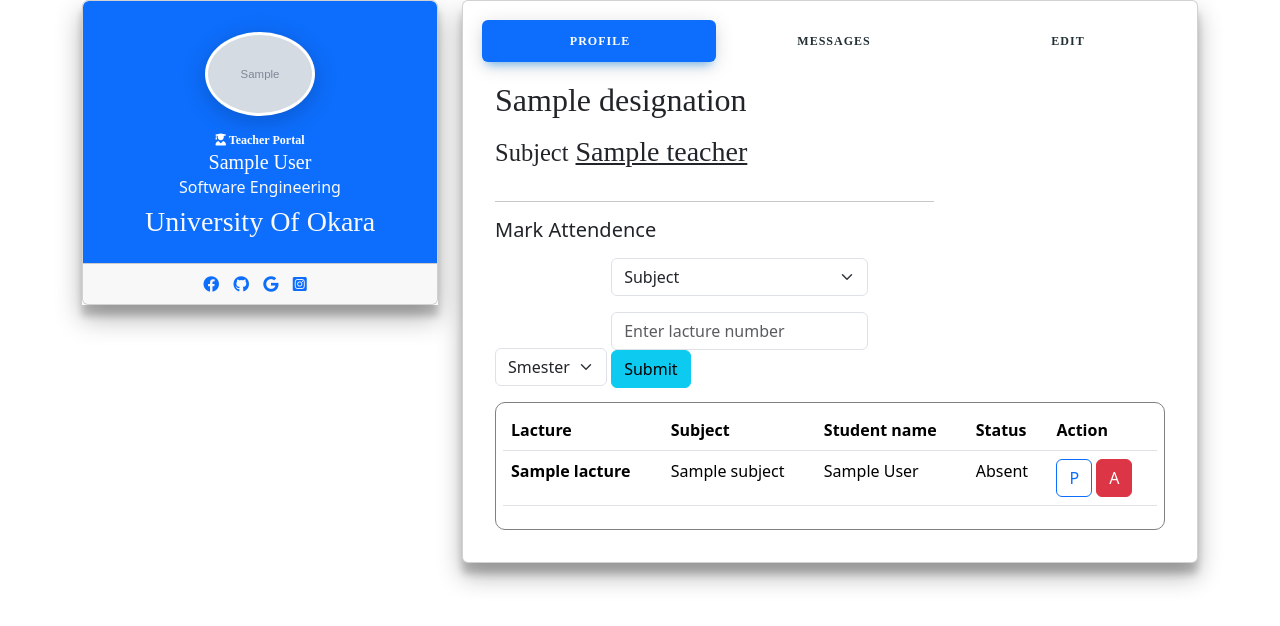
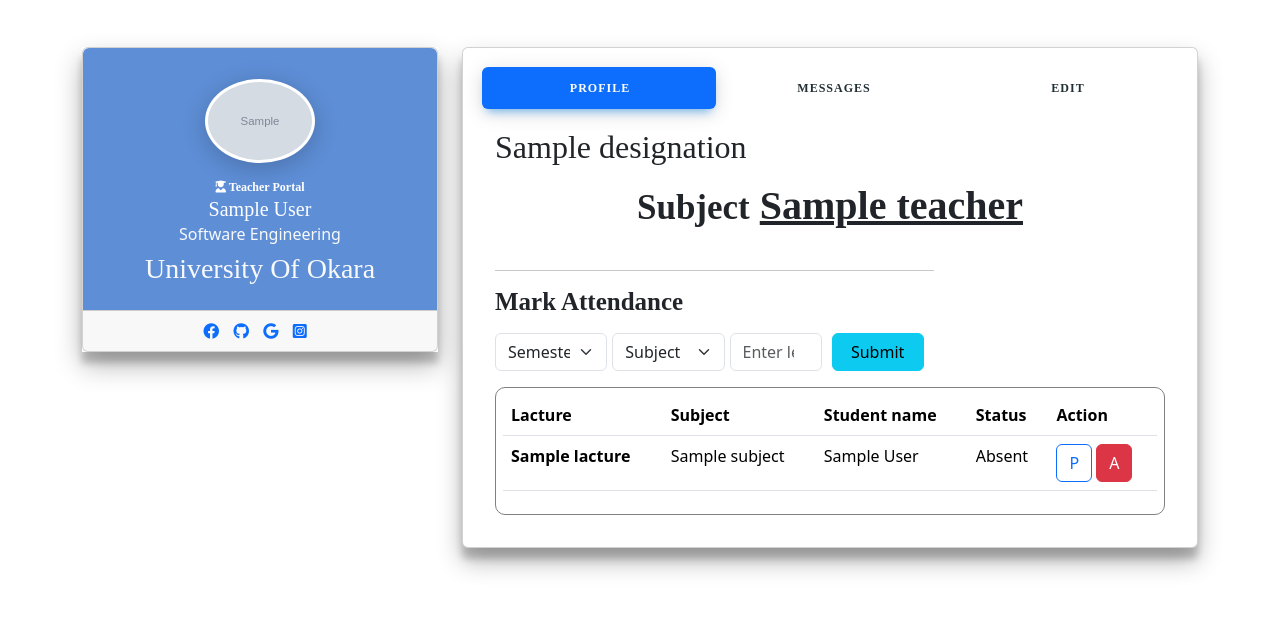
Before and after one commit to mudasir45/Universtiy_automation_system, a Django app: template project/template/teacher.html in a window 1280 px wide. Shown: the top 626 px of the page. Run offline with Django 4.2, Linux system fonts and the light colour scheme; data comes from the database, SQL or seed files in the repository; tables that the repository leaves empty hold one stand-in row (values such as "Sample post"); the template is opened without the code that fills it: values that come from a table or form of the project are taken from there, most other values are stand-ins (such as "Sample title", 1, 10 or a date in 2020); grey boxes marked "Sample" are stand-in pictures; some libraries are stand-ins or nearby versions.

Commit message:
update teacher.html

```diff
--- a/project/template/teacher.html
+++ b/project/template/teacher.html
@@ -24,6 +24,31 @@
     .custom-text {
            font-family: 'Merriweather', serif;;
         }
+
+    .custom-text111{
+            font-family: 'Merriweather', serif;
+            font-size: 25px;
+            font-weight: bold;
+         }
+     .custom-text11{
+            font-family: 'Merriweather', serif;
+            font-size: 40px;
+            font-weight: bold;
+         }
+    .space{
+            margin-inline-end: 5px;
+        }
+    .space-btn{
+            margin-inline-end: 1px;
+        }
+    .container {
+        position: relative;
+        top: 47px; /* Adjust this value to move the container down */
+    }
+    .custom-bg {
+            background-color: #5E8ED6;
+        }
+
 </style>
 
 <body>
@@ -33,7 +58,7 @@
             <div class="col-lg-4">
                 <div class="profile-card-4 z-depth-3">
                     <div class="card">
-                        <div class="card-body text-center bg-primary rounded-top">
+                        <div class="card-body text-center custom-bg rounded-top">
                             <div class="user-box ">
                                 <img src="{{Teacher.img.url}}" alt="user avatar">
                             </div>
@@ -78,18 +103,23 @@
                         <div class="tab-content p-3">
                             <div class="tab-pane active show" id="profile">
                                 <h2 class="mb-3 custom-text"> <small> </small> {{Teacher.designation}}</h2>
-                                <h3 class="mb-3 custom-text justify-content-center"> <small>Subject</small> <u> {{Teacher.subject}}</u></h3>
+                                <div class="mb-3 d-flex justify-content-center">
+                                    <h3 class="custom-text11">
+                                        <small>Subject</small>
+                                        <u>{{ Teacher.subject }}</u>
+                                    </h3>
+                                </div>
 
                                 <div class="row">
 
                                     <div class="col-md-8">
                                         <hr>
-                                        <form action="{% url 'teacher' %}" method="POST" id="Check-attendence">
+                                        <form action="{% url 'teacher' %}" method="POST" id="Check-attendance">
                                             {% csrf_token %}
-                                        <h5 class="mt-2 mb-3">Mark Attendence </h5>
-                                        <div class="d-inline-block">
-                                            <select class="form-select mb-3 mr-2 border-1 smester1" name="smester" aria-label="Default select example">
-                                                <option selected>Smester</option>
+                                            <h5 class="mt-2 mb-3 custom-text111">Mark Attendance</h5>
+                                            <div class="d-flex align-items-center mb-3">
+                                                <select class="form-select border-1 semester1 space" name="semester" aria-label="Default select example" style="margin-right: 5px;">
+                                                    <option selected>Semester</option>
                                                     <option value="1">1</option>
                                                     <option value="2">2</option>
                                                     <option value="3">3</option>
@@ -99,20 +129,21 @@
                                                     <option value="7">7</option>
                                                     <option value="8">8</option>
                                                 </select>
-                                        </div>
-                                        <div class="d-inline-block">
-                                            <select class="form-select mb-3  border-1" name="subject" aria-label="Default select example">
+                                                <select class="form-select border-1 space" name="subject" aria-label="Default select example" style="margin-right: 5px;">
                                                     <option selected>Subject</option>
                                                     {% for subject in Subjects %}
-                                                    <option value="{{subject.id}}">{{subject.name}}</option>
+                                                    <option value="{{ subject.id }}">{{ subject.name }}</option>
                                                     {% endfor %}
-
                                                 </select>
-                                            <input type="number" placeholder="Enter lacture number" name="lacture" class="form-control">
-                                            <button type="submit" class="btn btn-info">Submit</button>
+                                                <input type="number" placeholder="Enter lecture number" name="lecture" class="form-control" style="width: 100%; margin-right: 10px;">
+                                                <button type="submit" class="btn btn-info" style="width: 100%; margin-right: 10px;">Submit</button>
                                             </div>
                                         </form>
                                     </div>
+
+
+
+
                                     <!-- <div class="col-md-1"></div> -->
                                     <div class="col-md-12">
                                         <div style="border: 1px solid grey; border-radius: 10px; padding: 7px;">
```
Lines whose indentation alone changed are shown as unchanged.
